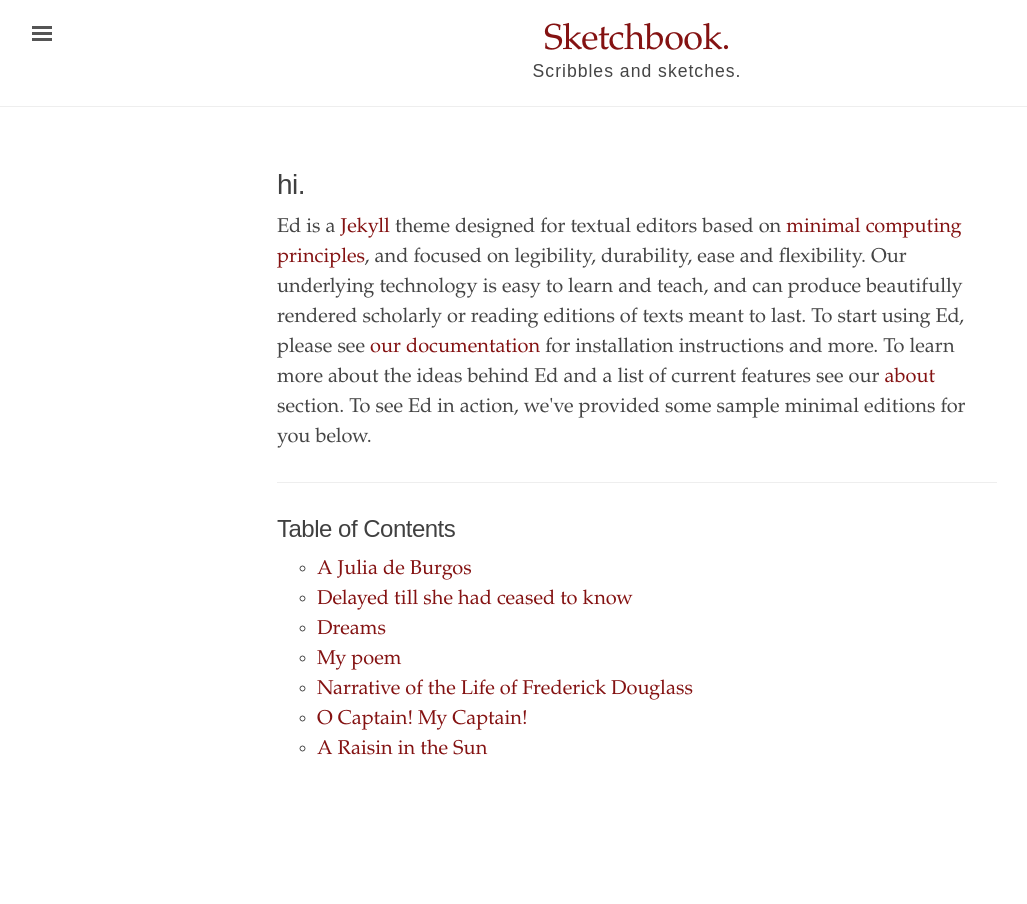
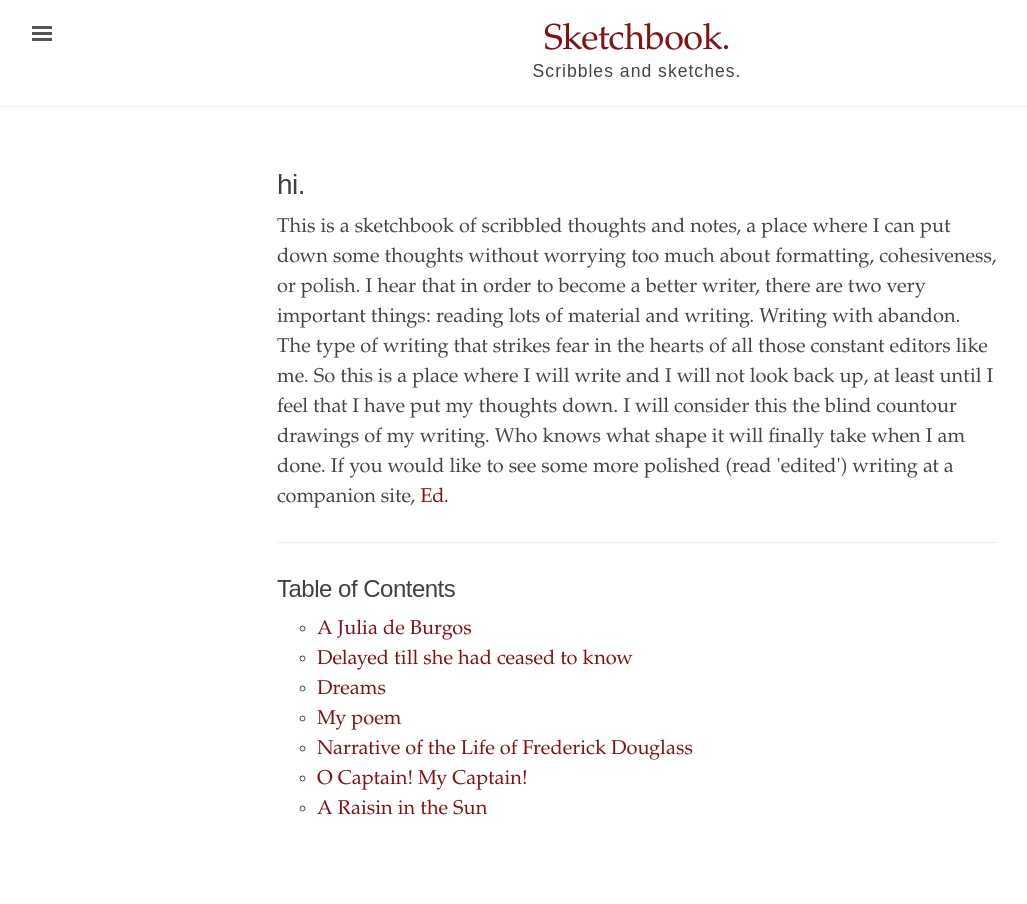
Before and after one commit to yngtodd/sketchbook, a Jekyll site: the page built from index.html, in a window 1280 px wide. Shown: the whole page, without its empty margins (3-1030 px from the left). Built offline with Jekyll 4.4.1, drawn with Linux system fonts in a browser that asks for light colours.

Commit message:
Updating main page

```diff
--- a/index.html
+++ b/index.html
@@ -5,7 +5,17 @@ title: "Ed."
 <div class="introduction">
   <h1>hi.</h1>
 
-<p>Ed is a <a href="https://jekyllrb.com/" target="_blank">Jekyll</a> theme designed for textual editors based on <a href="http://go-dh.github.io/mincomp/">minimal computing principles</a>, and focused on legibility, durability, ease and flexibility. Our underlying technology is easy to learn and teach, and can produce beautifully rendered scholarly or reading editions of texts meant to last. To start using Ed, please see <a href="{{ site.baseurl }}/documentation/">our documentation</a> for installation instructions and more. To learn more about the ideas behind Ed and a list of current features see our <a href="{{ site.baseurl }}/about/">about</a> section. To see Ed in action, we've provided some sample minimal editions for you below.</p>
+<p>
+  This is a sketchbook of scribbled thoughts and notes, a place where I can put down some thoughts without
+  worrying too much about formatting, cohesiveness, or polish. I hear that in order to become a better writer,
+  there are two very important things: reading lots of material and writing. Writing with abandon. The type of
+  writing that strikes fear in the hearts of all those constant editors like me. So this is a place where I will
+  write and I will not look back up, at least until I feel that I have put my thoughts down. I will consider this
+  the blind countour drawings of my writing. Who knows what shape it will finally take when I am done.
+
+  If you would like to see some more polished (read 'edited') writing at a companion site,
+  <a href="https://yngtodd.github.io/ed" target="_blank">Ed.</a>
+</p>
 </div>
 
 <hr>
```
